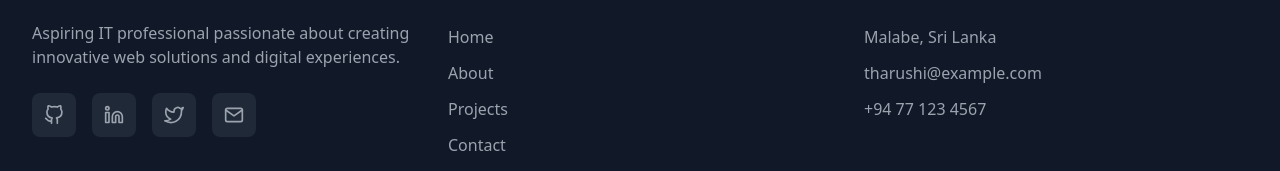
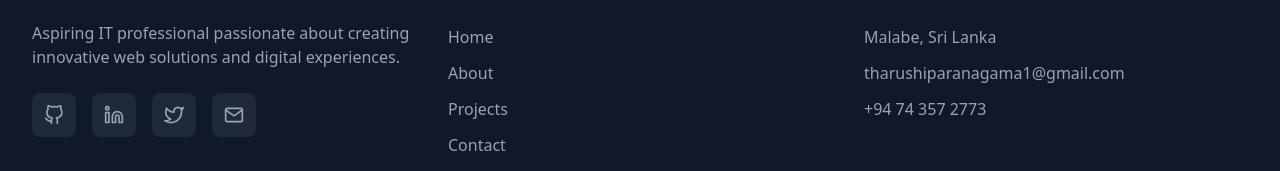
Before and after one commit to Tharushi111/My-Portfolio, a React (Create React App) app: page / in a window 1280 px wide. Shown: the part 6954-7125 px from the top of the page. Built offline with nearby package versions, Linux system fonts and the light colour scheme.

Commit message:
make changes

```diff
--- a/src/components/Footer.jsx
+++ b/src/components/Footer.jsx
@@ -69,8 +69,8 @@ const Footer = () => {
             <h3 className="text-lg font-semibold text-white mb-6">Get In Touch</h3>
             <div className="space-y-3 text-gray-400">
               <p>Malabe, Sri Lanka</p>
-              <p>tharushi@example.com</p>
-              <p>+94 77 123 4567</p>
+              <p>tharushiparanagama1@gmail.com</p>
+              <p>+94 74 357 2773</p>
             </div>
           </div>
         </div>
```
